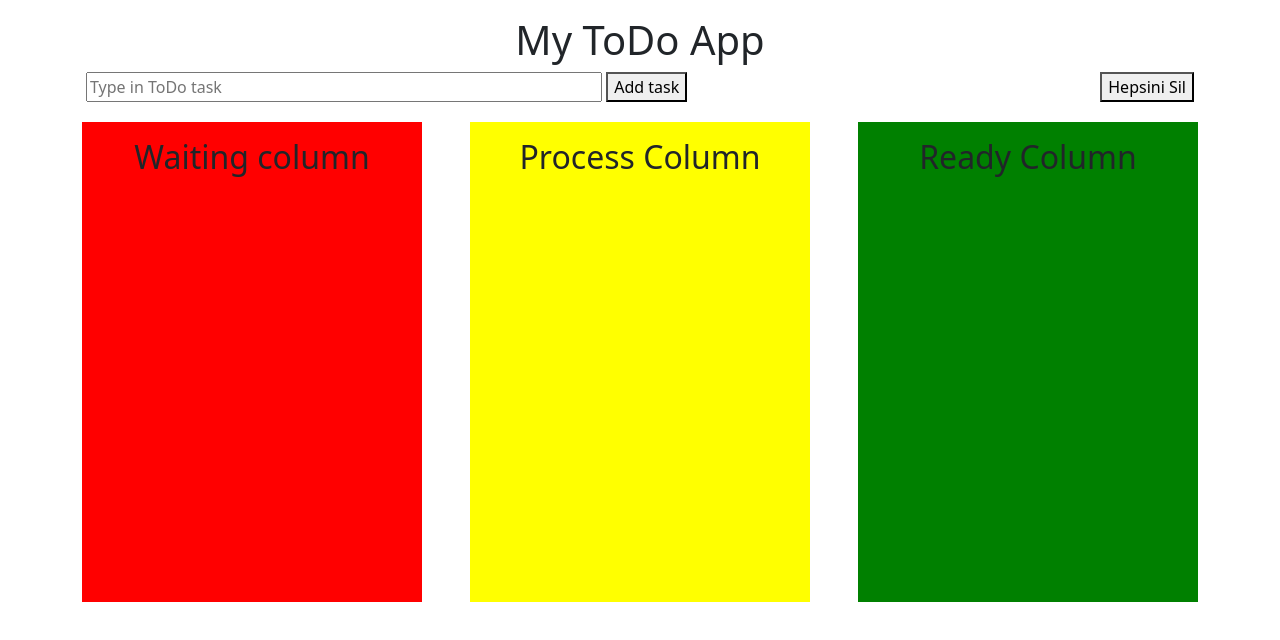
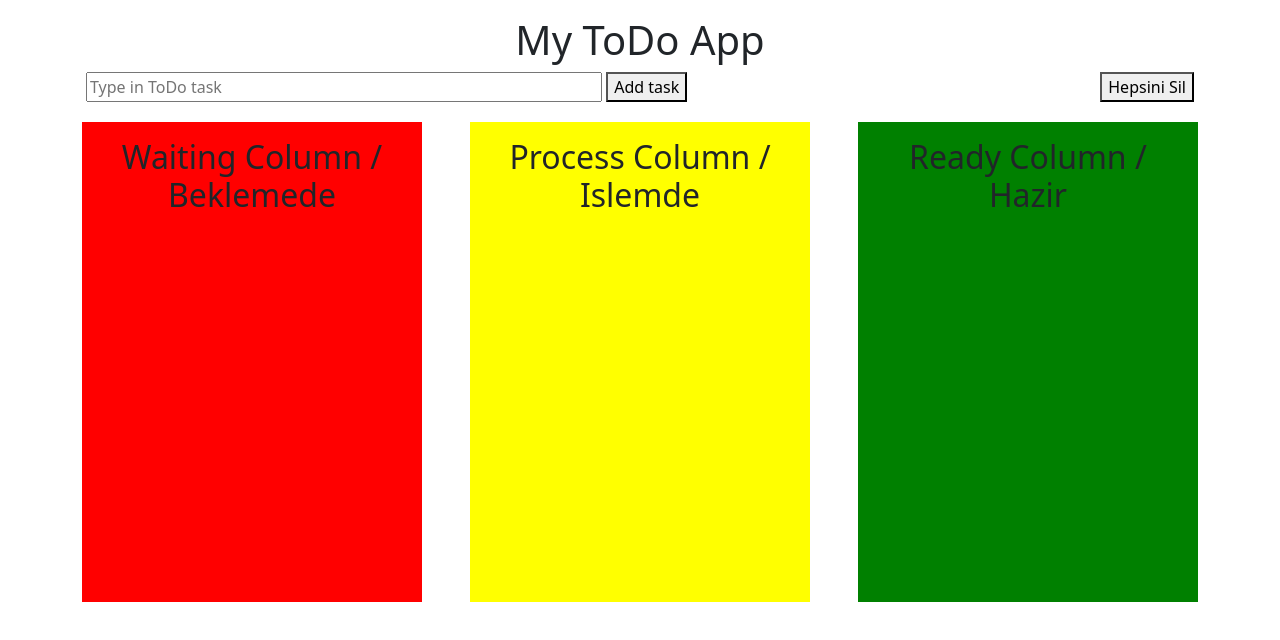
Before and after one commit to dilekinamo/MyToDo, a plain HTML site: page index.html in a window 1280 px wide. Drawn offline with nearby package versions, Linux system fonts and the light colour scheme.

Commit message:
ikinci versiyon

```diff
--- a/index.html
+++ b/index.html
@@ -31,17 +31,17 @@
     <div class="container mt-1">
       <div class="row row-col-3 gx-5">
         <div class="col">
-          <div id="waitingColTop" ><h2>Waiting column</h2>
+          <div id="waitingColTop" ><h2>Waiting Column / Beklemede</h2>
           </div>
            <div id="waitingCol" ondrop="drop(event)" ondragover="allowDrop(event)"></div>
         </div>
         <div class="col">
-          <div id="processColTop" ><h2>Process Column</h2>
+          <div id="processColTop" ><h2>Process Column / Islemde</h2>
           </div>
           <div id="processCol" ondrop="drop(event)" ondragover="allowDrop(event)"></div>
         </div>
         <div class="col">
-          <div id="readyColTop" ><h2>Ready Column</h2>
+          <div id="readyColTop" ><h2>Ready Column / Hazir</h2>
           </div>
           <div id="readyCol" ondrop="drop(event)" ondragover="allowDrop(event)"></div>
         </div>
--- a/script.js
+++ b/script.js
@@ -15,6 +15,7 @@ function addNewItem(e){
     a.addEventListener("click",beniSil);
     a.innerHTML = '<i class="bi bi-x-circle"></i>';
     pp.appendChild(a);
+    document.getElementById("inputField").value="";
 
 }
 function beniSil(e){
```
